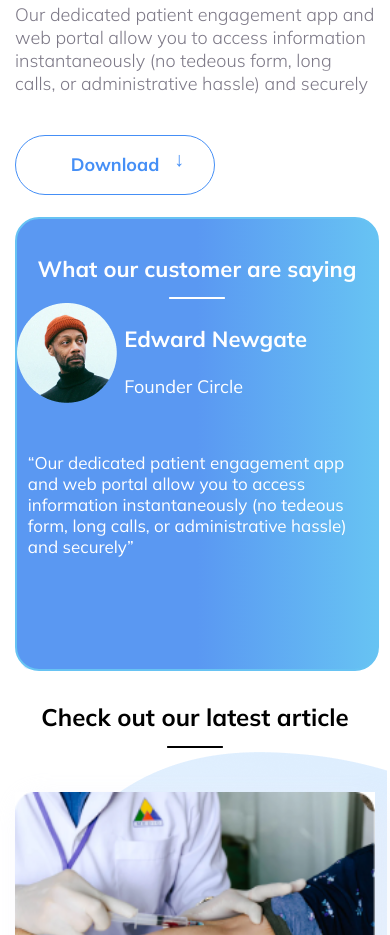
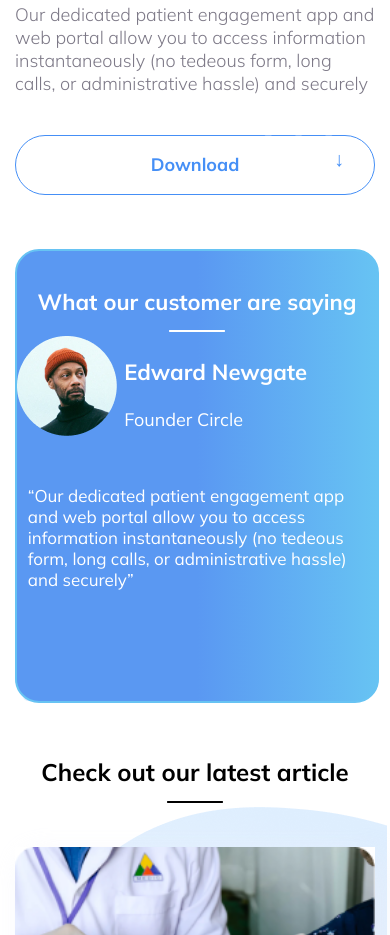
Before and after one commit to Hugogrant15/PROJECT-TRAFALGAR, a plain HTML site: page index.html in a window 390 px wide. Shown: the part 3636-4571 px from the top of the page. Drawn offline with Linux system fonts and the light colour scheme.

Commit message:
“modified”

```diff
--- a/trafalger.css
+++ b/trafalger.css
@@ -591,7 +591,7 @@ br {
   margin: 0;
 }
 
-.ourlrnBTN {
+.ourlrnBTN, .midsecBTNN, .midSCETBTnn {
   width: 100%;
 }
 
@@ -623,7 +623,7 @@ br {
 }
 
 .travalgaTestimonial {
-  margin: 6% 0%;
+  margin: 15% 0%;
   width: 100%;
   height: 450px;
 }
```
